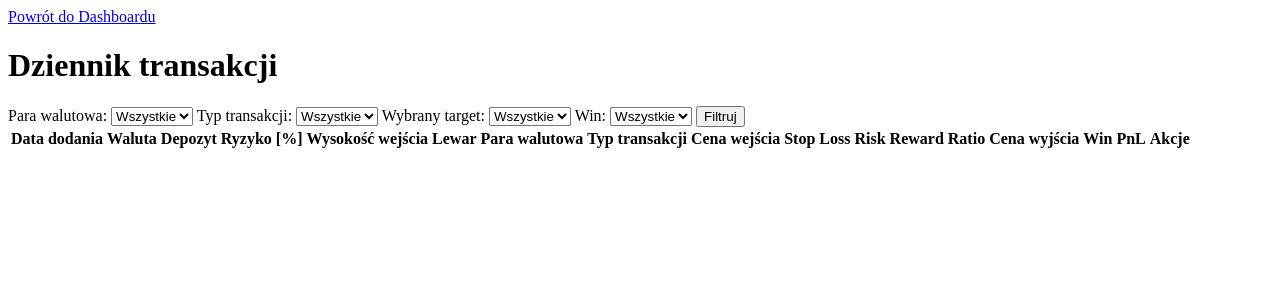
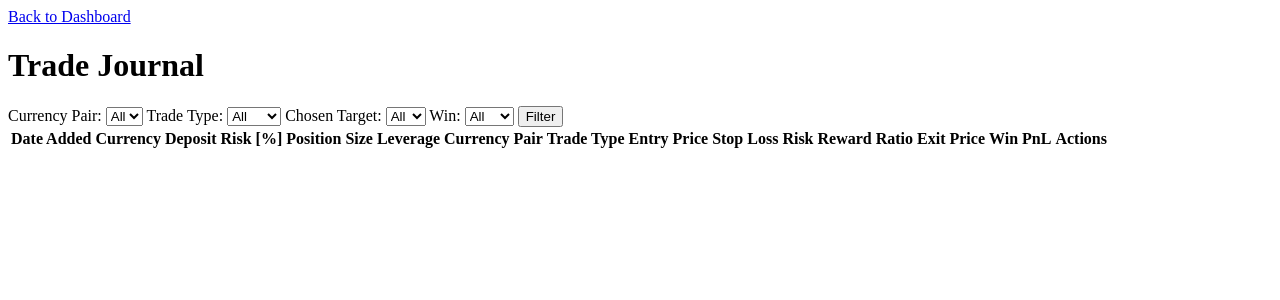
Before and after one commit to WiktoriaRebeka/trading_journal_app, a Django app: page /journal/ in a window 1280 px wide. Shown: the top 300 px of the page. Run offline with Django 4.2, Linux system fonts and the light colour scheme; the visitor is signed in with stand-in values (Sample User, id 1); data that the repository does not hold is empty.

Commit message:
Changing language

```diff
--- a/backend/templates/app_main/journal.html
+++ b/backend/templates/app_main/journal.html
@@ -1,37 +1,36 @@
 {% load static %}
-
 <!DOCTYPE html>
-<html lang="pl">
+<html lang="en">
 <head>
     <meta charset="UTF-8">
     <meta name="viewport" content="width=device-width, initial-scale=1.0">
-    <title>Dziennik transakcji</title>
-    <a href="{% url 'dashboard' %}">Powrót do Dashboardu</a>
+    <title>Trade Journal</title>
+    <a href="{% url 'dashboard' %}">Back to Dashboard</a>
 </head>
 <body>
 
-<h1>Dziennik transakcji</h1>
+<h1>Trade Journal</h1>
 
-<!-- Formularz filtrowania -->
+<!-- Filter Form -->
 <form method="GET" action="{% url 'journal' %}">
-    <label for="pair_filter">Para walutowa:</label>
+    <label for="pair_filter">Currency Pair:</label>
     <select name="pair_filter" id="pair_filter">
-        <option value="">Wszystkie</option>
+        <option value="">All</option>
         {% for pair in pairs %}
             <option value="{{ pair.name }}" {% if request.GET.pair_filter == pair.name %}selected{% endif %}>{{ pair.name }}</option>
         {% endfor %}
     </select>
 
-    <label for="trade_type_filter">Typ transakcji:</label>
+    <label for="trade_type_filter">Trade Type:</label>
     <select name="trade_type_filter" id="trade_type_filter">
-        <option value="">Wszystkie</option>
+        <option value="">All</option>
         <option value="long" {% if request.GET.trade_type_filter == 'long' %}selected{% endif %}>Long</option>
         <option value="short" {% if request.GET.trade_type_filter == 'short' %}selected{% endif %}>Short</option>
     </select>
 
-    <label for="target_filter">Wybrany target:</label>
+    <label for="target_filter">Chosen Target:</label>
     <select name="target_filter" id="target_filter">
-        <option value="">Wszystkie</option>
+        <option value="">All</option>
         <option value="1R" {% if request.GET.target_filter == '1R' %}selected{% endif %}>1R</option>
         <option value="2R" {% if request.GET.target_filter == '2R' %}selected{% endif %}>2R</option>
         <option value="3R" {% if request.GET.target_filter == '3R' %}selected{% endif %}>3R</option>
@@ -39,33 +38,33 @@
 
     <label for="win_filter">Win:</label>
     <select name="win_filter" id="win_filter">
-        <option value="">Wszystkie</option>
+        <option value="">All</option>
         <option value="YES" {% if request.GET.win_filter == 'YES' %}selected{% endif %}>YES</option>
         <option value="NO" {% if request.GET.win_filter == 'NO' %}selected{% endif %}>NO</option>
     </select>
 
-    <button type="submit">Filtruj</button>
+    <button type="submit">Filter</button>
 </form>
 
-<!-- Tabela z wpisami dziennika -->
+<!-- Journal Entries Table -->
 <table>
     <thead>
         <tr>
-            <th>Data dodania</th>
-            <th>Waluta</th>
-            <th>Depozyt</th>
-            <th>Ryzyko [%]</th>
-            <th>Wysokość wejścia</th>
-            <th>Lewar</th>
-            <th>Para walutowa</th>
-            <th>Typ transakcji</th>
-            <th>Cena wejścia</th>
+            <th>Date Added</th>
+            <th>Currency</th>
+            <th>Deposit</th>
+            <th>Risk [%]</th>
+            <th>Position Size</th>
+            <th>Leverage</th>
+            <th>Currency Pair</th>
+            <th>Trade Type</th>
+            <th>Entry Price</th>
             <th>Stop Loss</th>
             <th>Risk Reward Ratio</th>
-            <th>Cena wyjścia</th>
+            <th>Exit Price</th>
             <th>Win</th>
             <th>PnL</th>
-            <th>Akcje</th>
+            <th>Actions</th>
         </tr>
     </thead>
     <tbody>
@@ -82,13 +81,13 @@
             <td>{{ entry.entry_price|floatformat:4 }}</td>
             <td>{{ entry.stop_loss|floatformat:4 }}</td>
             <td>{{ entry.target_choice }}</td>
-            <td>{{ entry.target_price|floatformat:4 }}</td> <!-- Wyświetlamy cenę wyjścia -->
+            <td>{{ entry.target_price|floatformat:4 }}</td> <!-- Display Exit Price -->
 
             <td>
                 <form method="POST" action="{% url 'update_win' entry.id %}">
                     {% csrf_token %}
                     <select name="win_choice" class="win-choice-select" data-entry-id="{{ entry.id }}">
-                        <option value="" {% if entry.win == '' or entry.win is None %}selected{% endif %}>---Wybierz---</option>
+                        <option value="" {% if entry.win == '' or entry.win is None %}selected{% endif %}>---Choose---</option>
                         <option value="YES" {% if entry.win == 'YES' %}selected{% endif %}>YES</option>
                         <option value="NO" {% if entry.win == 'NO' %}selected{% endif %}>NO</option>
                     </select>
@@ -102,15 +101,13 @@
             </td>
 
             <td>
-                <button class="delete-entry-button" data-entry-id="{{ entry.id }}">Usuń</button>
+                <button class="delete-entry-button" data-entry-id="{{ entry.id }}">Delete</button>
             </td>
         </tr>
         {% endfor %}
     </tbody>
 </table>
 
-
-<!-- Załączamy nasz skrypt JavaScript -->
 <script type="module" src="{% static 'js/journal_data.js' %}"></script>
 
 </body>
--- a/backend/templates/users/activation_email.html
+++ b/backend/templates/users/activation_email.html
@@ -1,3 +1,3 @@
-<p>Witaj {{ user.username }},</p>
-<p>Dziękujemy za zarejestrowanie się na naszej stronie. Kliknij w poniższy link, aby aktywować swoje konto:</p>
-<a href="http://{{ domain }}{% url 'activate' uidb64=uid token=token %}">Aktywuj konto</a>
+<p>Hello {{ user.username }},</p>
+<p>Thank you for registering on our website. Please click the link below to activate your account:</p>
+<a href="http://{{ domain }}{% url 'activate' uidb64=uid token=token %}">Activate your account</a>
--- a/backend/templates/users/activation_pending.html
+++ b/backend/templates/users/activation_pending.html
@@ -1,11 +1,10 @@
-<!-- backend/templates/users/activation_pending.html -->
 <!DOCTYPE html>
 <html>
 <head>
     <title>Activation Pending</title>
 </head>
 <body>
-    <h1>Potwierdź swoje konto</h1>
-    <p>Link aktywacyjny został wysłany na podany adres e-mail. Sprawdź skrzynkę i kliknij w link, aby aktywować swoje konto.</p>
+    <h1>Confirm Your Account</h1>
+    <p>An activation link has been sent to your email address. Please check your inbox and click on the link to activate your account.</p>
 </body>
 </html>
--- a/backend/templates/users/register.html
+++ b/backend/templates/users/register.html
@@ -1,8 +1,8 @@
-<h2>Zarejestruj się</h2>
+<h2>Register</h2>
 <form method="POST">
     {% csrf_token %}
     {{ form.as_p }}
-    <button type="submit">Zarejestruj się</button>
+    <button type="submit">Register</button>
 </form>
 
-<p>Masz już konto? <a href="{% url 'login' %}">Zaloguj się</a></p> <!-- Link do logowania -->
+<p>Already have an account? <a href="{% url 'login' %}">Log in here</a></p> <!-- Link to login -->
```
Also changed, not shown: backend/reports.py (+8 -0 lines), backend/templates/app_main/dashboard.html (+41 -55 lines), backend/templates/app_main/reports.html (+46 -55 lines), backend/templates/users/login.html (+4 -5 lines).
